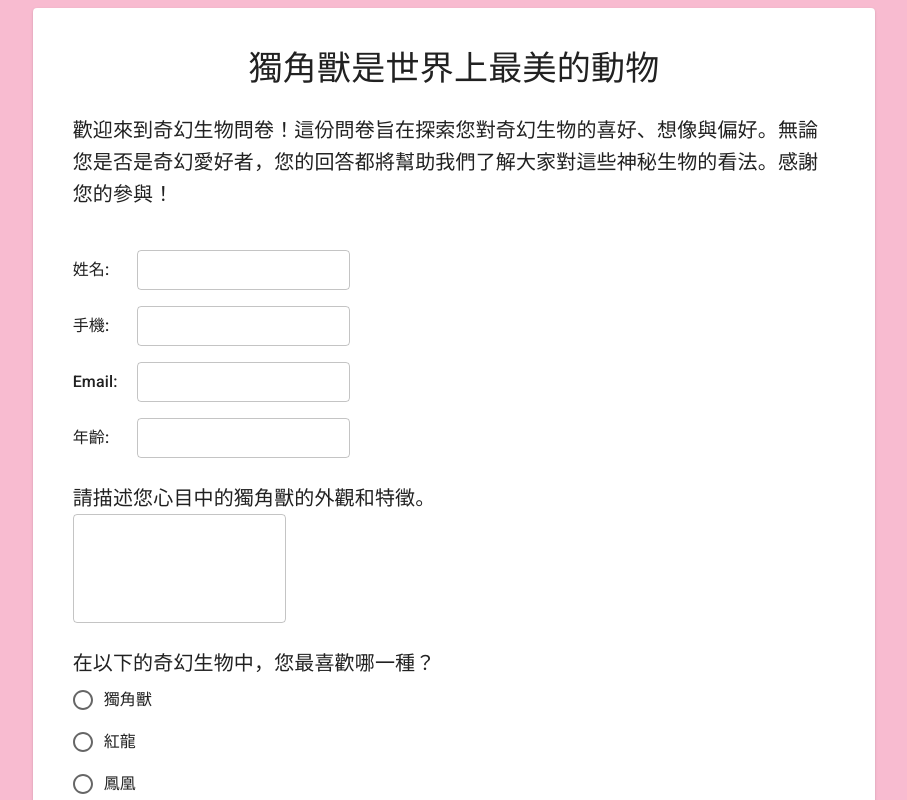
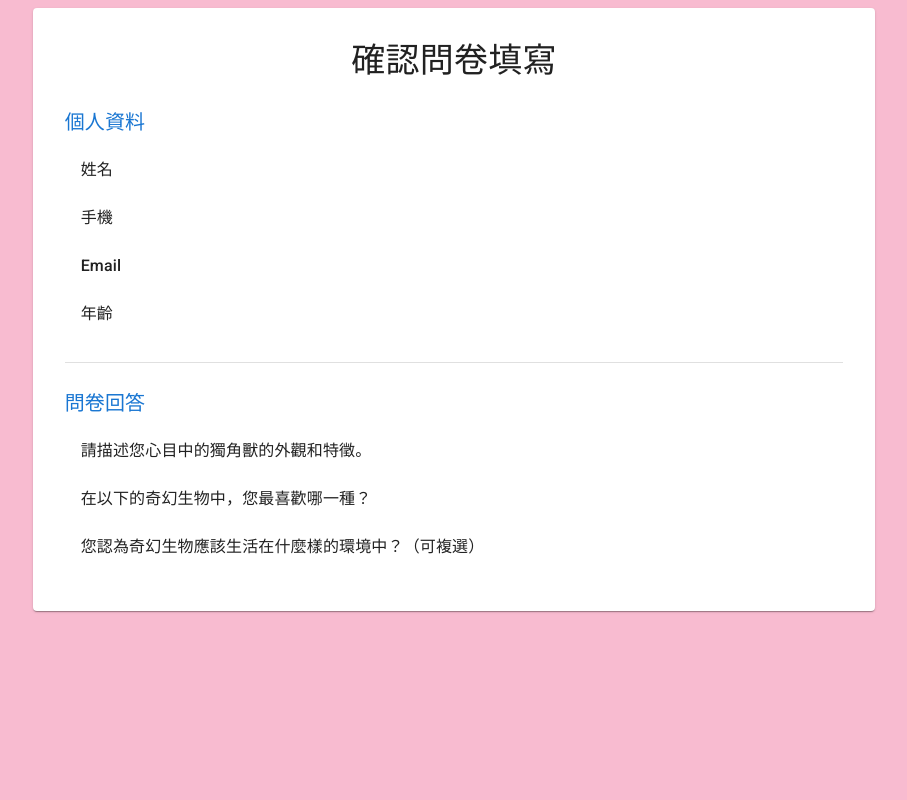
Before and after one commit to moonydog12/questionnaire-frontend, a React (Vite) app: page /question in a window 1280 px wide. Shown: the top 800 px of the page, without its empty margins (186-1093 px from the left). Built offline with nearby package versions, Linux system fonts and the light colour scheme.

Commit message:
feat:新增問卷確認頁

```diff
--- a/src/App.tsx
+++ b/src/App.tsx
@@ -4,7 +4,7 @@ import '@fontsource/roboto/500.css';
 import '@fontsource/roboto/700.css';
 import SurveyDataProvider from './front-stage/context/SurveyData/SurveyDataProvider';
 import { SurveyQuestionsProvider } from './front-stage/context/SurveyQuestion/SurveyQuestionContext';
-import Survey from './front-stage/pages/Survey';
+import SurveyConfirm from './front-stage/pages/SurveyConfirm';
 
 function App() {
   return (
@@ -13,7 +13,7 @@ function App() {
         <Grid size={8}>
           <SurveyQuestionsProvider>
             <SurveyDataProvider>
-              <Survey />
+              <SurveyConfirm />
             </SurveyDataProvider>
           </SurveyQuestionsProvider>
         </Grid>
--- /dev/null
+++ b/src/front-stage/pages/SurveyConfirm.tsx
@@ -0,0 +1,75 @@
+import { useContext } from 'react';
+import { SurveyDataContext } from '../context/SurveyData/SurveyDataContext';
+import { SurveyQuestionsContext } from '../context/SurveyQuestion/SurveyQuestionContext';
+import { Paper, Typography, Box, Divider, List, ListItem, ListItemText } from '@mui/material';
+
+export default function SurveyConfirm() {
+  const { surveyData } = useContext(SurveyDataContext);
+  const { survey } = useContext(SurveyQuestionsContext);
+
+  return (
+    <Paper sx={{ p: 4 }}>
+      <Typography variant="h4" textAlign="center" gutterBottom>
+        確認問卷填寫
+      </Typography>
+
+      {/* 顯示個人資料 */}
+      <Box sx={{ mt: 3, mb: 2 }}>
+        <Typography variant="h6" color="primary">
+          個人資料
+        </Typography>
+        <List>
+          <ListItem>
+            <ListItemText primary="姓名" secondary={surveyData.name} />
+          </ListItem>
+          <ListItem>
+            <ListItemText primary="手機" secondary={surveyData.phone} />
+          </ListItem>
+          <ListItem>
+            <ListItemText primary="Email" secondary={surveyData.email} />
+          </ListItem>
+          <ListItem>
+            <ListItemText primary="年齡" secondary={surveyData.age} />
+          </ListItem>
+        </List>
+      </Box>
+
+      <Divider />
+
+      {/* 顯示問卷回答 */}
+      <Box sx={{ mt: 3 }}>
+        <Typography variant="h6" color="primary">
+          問卷回答
+        </Typography>
+        <List>
+          {survey.questions.map((question) => {
+            const userAnswer = surveyData.answers[question.id];
+            let displayAnswer;
+
+            if (question.type === 'single-choice' || question.type === 'multiple-choice') {
+              if (Array.isArray(userAnswer)) {
+                displayAnswer = userAnswer
+                  .map((answerId) => {
+                    const option = question.options?.find((opt) => opt.optionId === answerId);
+                    return option?.optionText;
+                  })
+                  .join(', ');
+              } else {
+                const option = question.options?.find((opt) => opt.optionId === userAnswer);
+                displayAnswer = option?.optionText;
+              }
+            } else {
+              displayAnswer = userAnswer;
+            }
+
+            return (
+              <ListItem key={question.id}>
+                <ListItemText primary={question.questionText} secondary={displayAnswer} />
+              </ListItem>
+            );
+          })}
+        </List>
+      </Box>
+    </Paper>
+  );
+}
--- a/src/front-stage/pages/Survey.tsx
+++ b/src/front-stage/pages/SurveyQuestion.tsx
@@ -178,6 +178,7 @@ export default function Survey() {
                   size="small"
                   multiline
                   rows={4}
+                  sx={{ mb: 2 }}
                 />
               </StyledFormControl>
             )}
```
